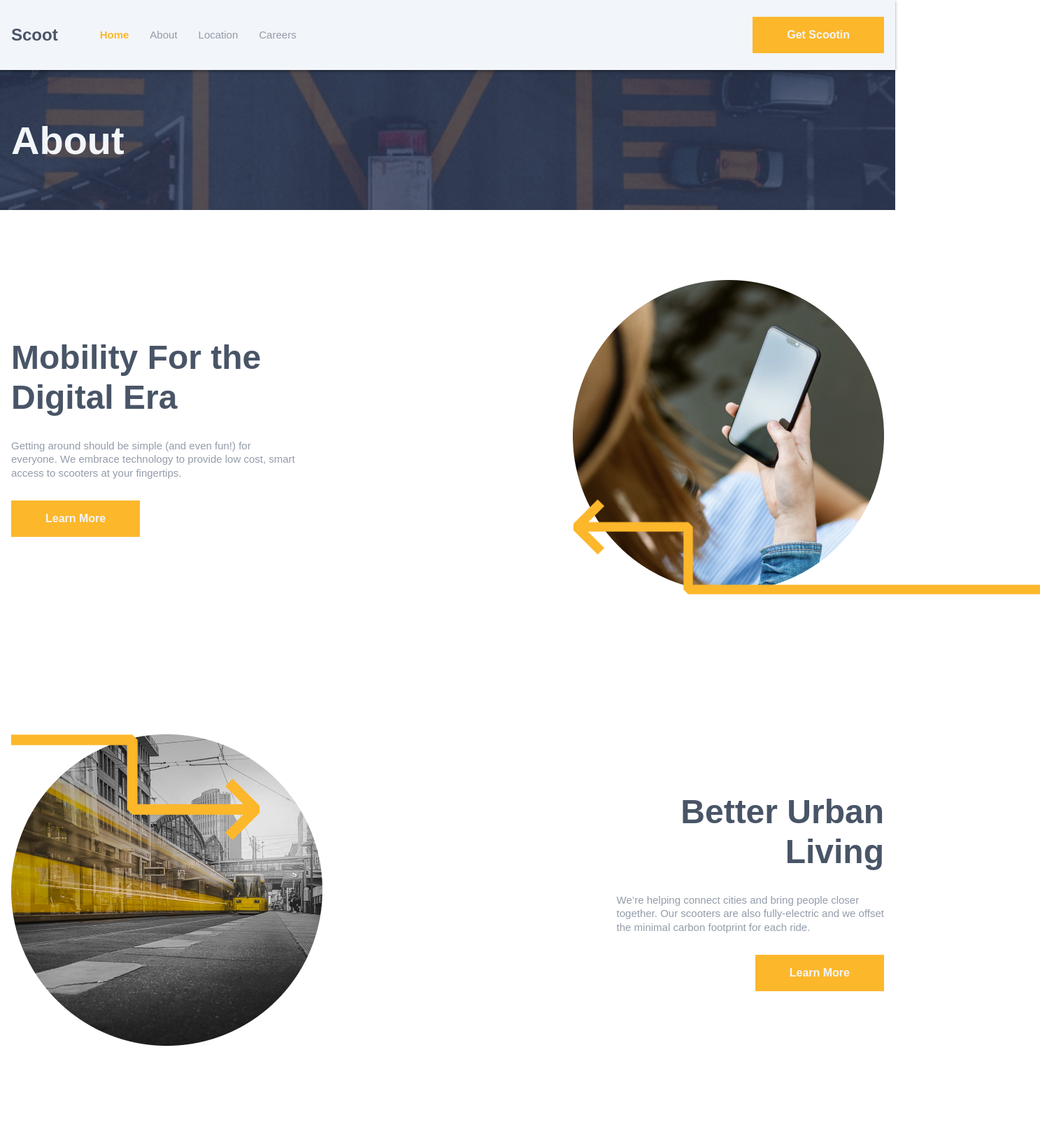
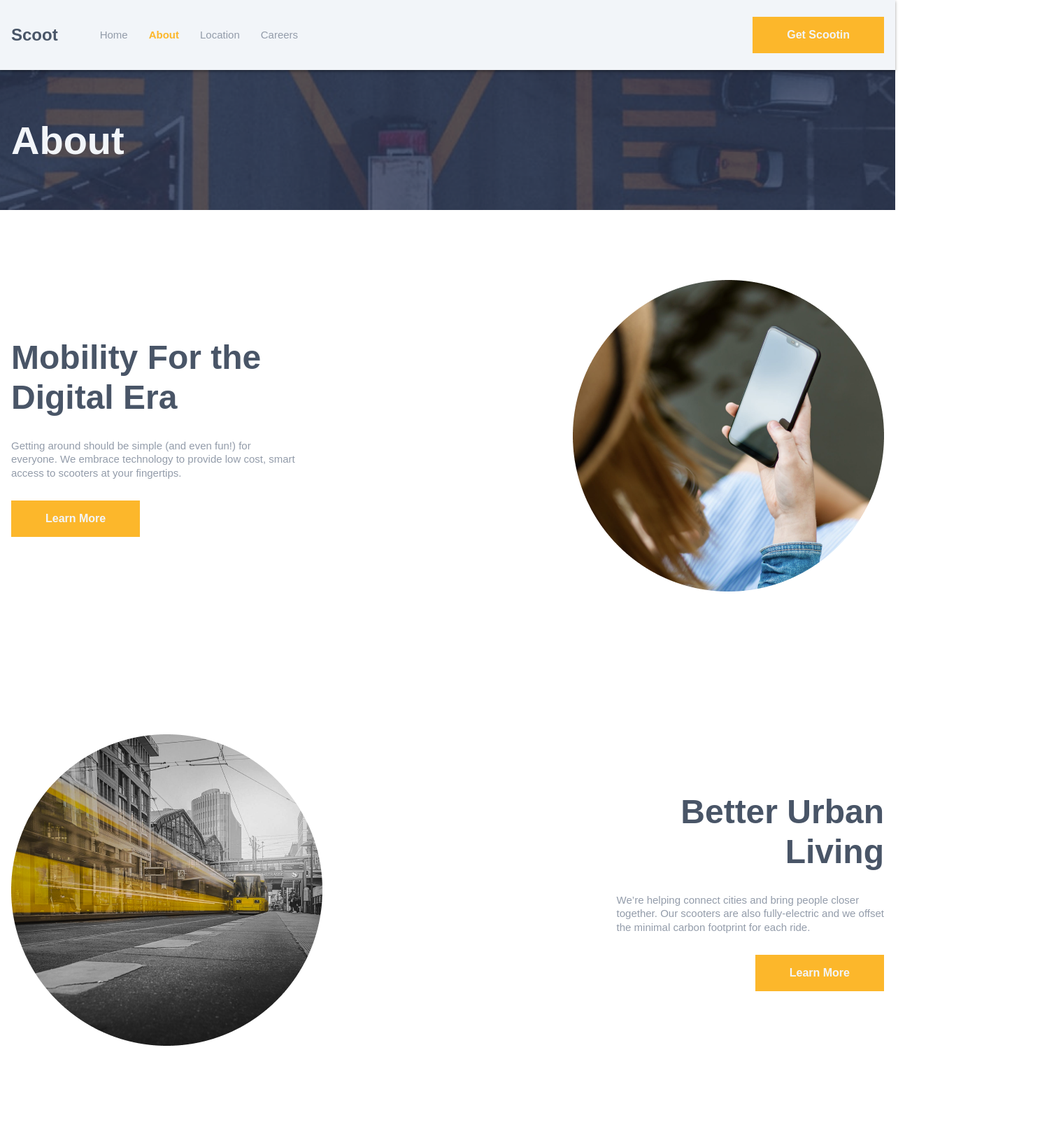
Before and after one commit to Dawood-Ahmed19/ScootIn-, a React (Vite) app: page /About in a window 1280 px wide. Shown: the top 1640 px of the page at 70% size, 1487 px wide, since content can reach past the window. Built offline with nearby package versions, Linux system fonts and the light colour scheme.

Commit message:
Feat: Enabled Active Nav Links on Nav Items

```diff
--- a/src/App.css
+++ b/src/App.css
@@ -560,3 +560,13 @@ section.values {
     justify-content: center;
   }
 }
+
+@media (max-width: 1800px) {
+  .abt-col1::before {
+    display: none;
+  }
+
+  .abt-col2::before {
+    display: none;
+  }
+}
--- a/src/components/Navbar.jsx
+++ b/src/components/Navbar.jsx
@@ -1,6 +1,6 @@
 import React from "react";
-import { Link } from "react-router-dom";
-import "../index";
+import { NavLink } from "react-router-dom";
+
 const Navbar = () => {
   return (
     <div className="nav--container">
@@ -11,24 +11,24 @@ const Navbar = () => {
         <div className="nav">
           <ul type="none" className="nav--list">
             <li>
-              <Link className="nav--item active" to="/Home">
+              <NavLink className="nav--item" to="/Home">
                 Home
-              </Link>
+              </NavLink>
             </li>
             <li>
-              <Link className="nav--item" to="/About">
+              <NavLink className="nav--item" to="/About">
                 About
-              </Link>
+              </NavLink>
             </li>
             <li>
-              <Link className="nav--item" to="/Locations">
+              <NavLink className="nav--item" to="/Locations">
                 Location
-              </Link>
+              </NavLink>
             </li>
             <li>
-              <Link className="nav--item" to="/Careers">
+              <NavLink className="nav--item" to="/Careers">
                 Careers
-              </Link>
+              </NavLink>
             </li>
           </ul>
         </div>
--- a/src/index.js
+++ /dev/null
@@ -1,11 +0,0 @@
-const navItem = document.querySelectorAll(".nav--item");
-
-navItem.forEach((item) => {
-  item.addEventListener("click", function () {
-    navItem.forEach((item) => {
-      item.classList.remove("active");
-    });
-
-    this.classList.add("active");
-  });
-});
```
